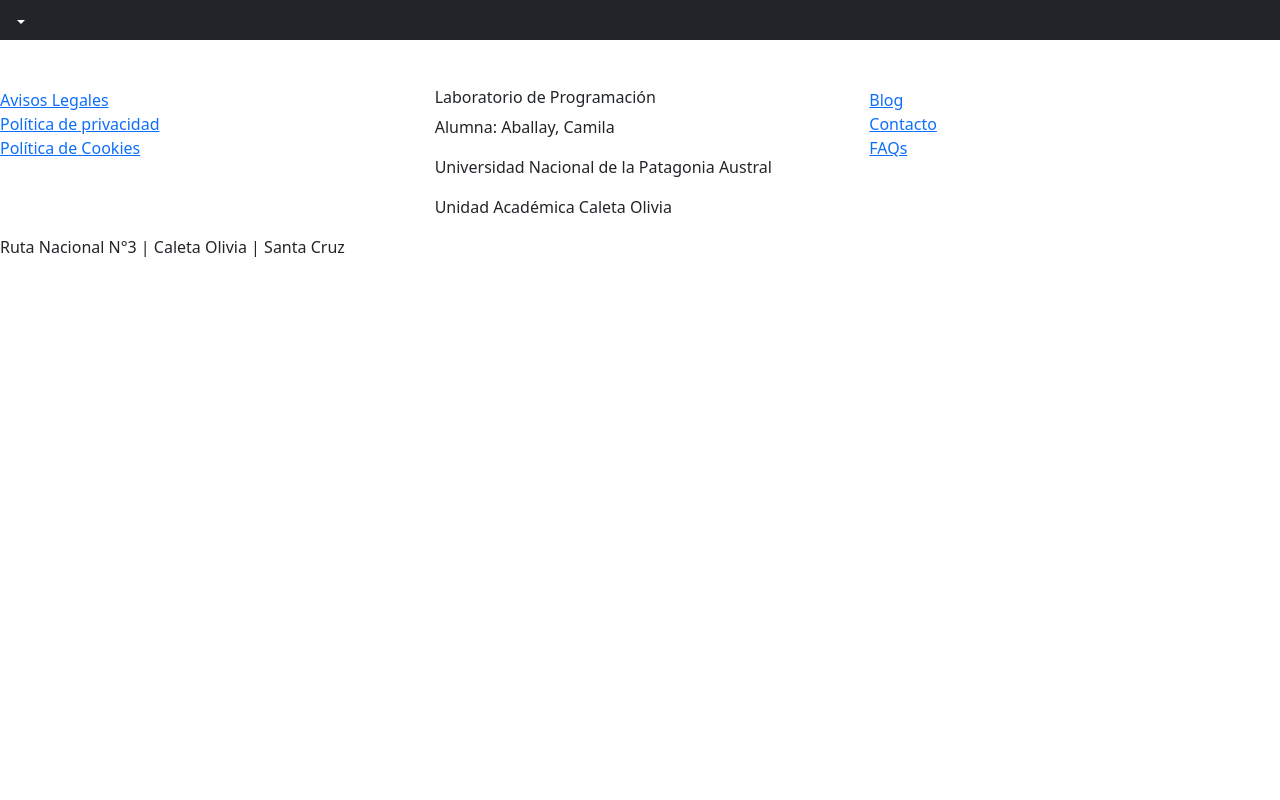
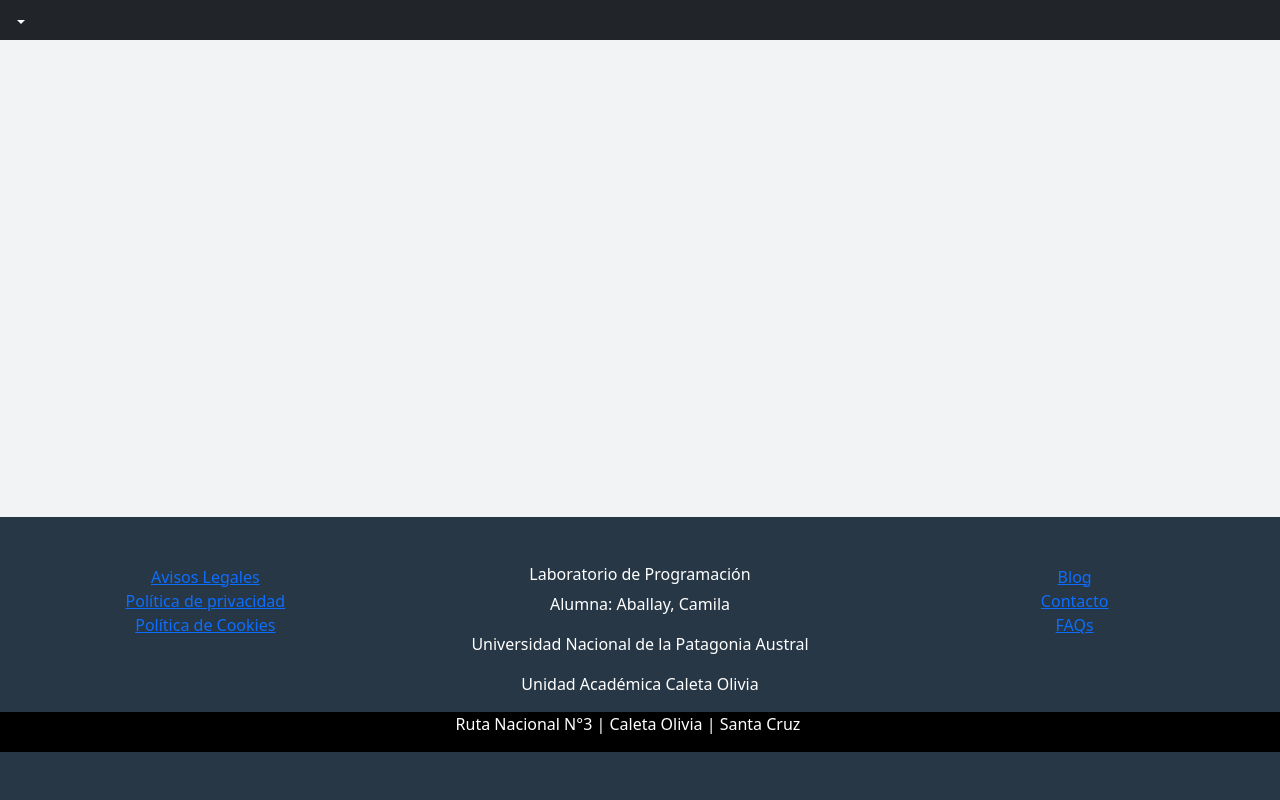
Before and after one commit to Camila0453/biblioteca, a PHP site: template public/view/includes/head.php in a window 1280 px wide. Run offline with PHP 8.4, Linux system fonts and the light colour scheme; the template is opened without the code that fills it, so the values that code supplies are empty.

Commit message:
se comenzó con las vistas

```diff
--- a/public/view/includes/head.php
+++ b/public/view/includes/head.php
@@ -2,8 +2,8 @@
     <meta http-equiv="X-UA-Compatible" content="IE=edge">
     <meta name="viewport" content="width=device-width, initial-scale=1.0">
     <title><?$headTitle?></title>
-    <base href="http://localhost/entregable_02/public/">
+
     <link href="https://cdn.jsdelivr.net/npm/bootstrap@5.3.0-alpha3/dist/css/bootstrap.min.css" rel="stylesheet" integrity="sha384-KK94CHFLLe+nY2dmCWGMq91rCGa5gtU4mk92HdvYe+M/SXH301p5ILy+dN9+nJOZ" crossorigin="anonymous">
     <script defer src="https://cdn.jsdelivr.net/npm/@popperjs/core@2.11.7/dist/umd/popper.min.js" integrity="sha384-zYPOMqeu1DAVkHiLqWBUTcbYfZ8osu1Nd6Z89ify25QV9guujx43ITvfi12/QExE" crossorigin="anonymous"></script>
     <script defer src="https://cdn.jsdelivr.net/npm/bootstrap@5.3.0-alpha3/dist/js/bootstrap.min.js" integrity="sha384-Y4oOpwW3duJdCWv5ly8SCFYWqFDsfob/3GkgExXKV4idmbt98QcxXYs9UoXAB7BZ" crossorigin="anonymous"></script>
-    <link href="view/cliente/css/generic.css" type="text/css" rel="stylesheet">
+    <link href="css/generic.css" type="text/css" rel="stylesheet">
--- /dev/null
+++ b/public/view/socio/css/generic.css
@@ -0,0 +1,57 @@
+html{
+    height:100%;
+
+    bottom: 0;
+
+}
+
+body{
+    display:flex;
+    flex-direction: column;
+    min-height: 100%;
+    background-color:#F2F3F4;
+
+}
+.nav{
+    padding-bottom: 0%;
+}
+#hdeHeader{
+    text-align: left;
+}
+#botones{
+     background-color:#F2F3F4;
+}
+#pie{
+    margin-top: auto;
+    margin-bottom: 0%;
+    text-align: center;
+    color: white;
+
+    background-color: #273746 ;
+
+
+
+}
+header{
+    background-color:#34495E ;
+
+}
+#pie4{
+    padding-top: 0%;
+    margin-top: 0%;
+    background-color:black ;
+    height: 100%;
+        color:white;
+
+}
+#pie2{
+    background-color:black ;
+height: 100%;
+    color:white;
+    margin-bottom: 0%;
+}
+
+#pagAct{
+    color:white;
+
+}
--- a/public/view/socio/index.php
+++ b/public/view/socio/index.php
@@ -5,7 +5,7 @@
       require_once("../includes/head.php");
 
    ?>
-  <!-- <script defer type="text/javascript" src="view/cliente/js/cliente1.js"></script> -->
+   <script defer type="text/javascript" src="js/socio1.js"></script>
 </head>
 <header>
 <?php
```
Also changed, not shown: controller/SocioController.php (+5 -2 lines), public/index.php (+49 -8 lines), public/view/socio/agregar.php (+2 -6 lines), public/view/socio/js/socio1.js (added, +45 -0 lines).
